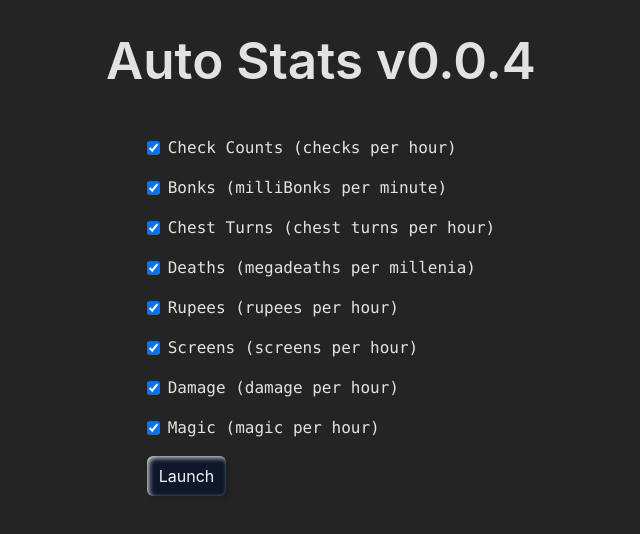
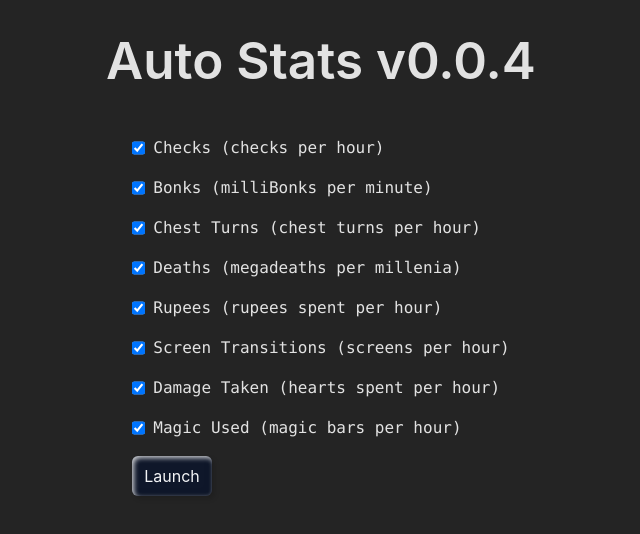
Before and after one commit to StructuralMike/thettracker, a React (Vite) app: page / in a window 1280 px wide. Shown: the top 534 px of the page, without its empty margins (319-959 px from the left). Built offline with nearby package versions, Linux system fonts and the light colour scheme.

Commit message:
dont floor the hours

```diff
--- a/src/App.tsx
+++ b/src/App.tsx
@@ -46,8 +46,8 @@ function App(props: userSettingsProps) {
   const timer = Timer(timerProps.current);
   const [manualCheckCount, setManualCheckCount] = useState<number>(0);
   const seconds = Math.floor(timer.duration / 1000);
-  const hours = Math.floor(seconds / 3600);
-  const cph = Math.round((data.checkCount + manualCheckCount) / hours);
+  const hours = timer.duration / 3600000;
+  const cph = Math.round((data.checkCount + manualCheckCount) / (seconds / 3600));
   const duration = new Date(seconds * 1000).toISOString().substr(11, 8);
   const mBpm = Math.round(data.bonks / (seconds / 60) * 1000);
   const ctph = Math.round(data.chestTurns / hours);
--- a/src/launchpage.tsx
+++ b/src/launchpage.tsx
@@ -37,14 +37,14 @@ const LaunchPage = () => {
         </div>
         <div className="flex justify-center items-center mt-8">
             <form onSubmit={handleSubmit} className="space-y-4">
-            <Checkbox checked={settings.checkCount} handleChange={handleChange} name="checkCount" label="Check Counts (checks per hour)" />
+            <Checkbox checked={settings.checkCount} handleChange={handleChange} name="checkCount" label="Checks (checks per hour)" />
             <Checkbox checked={settings.bonks} handleChange={handleChange} name="bonks" label="Bonks (milliBonks per minute)" />
             <Checkbox checked={settings.chestTurns} handleChange={handleChange} name="chestTurns" label="Chest Turns (chest turns per hour)" />
             <Checkbox checked={settings.deaths} handleChange={handleChange} name="deaths" label="Deaths (megadeaths per millenia)" />
-            <Checkbox checked={settings.rupees} handleChange={handleChange} name="rupees" label="Rupees (rupees per hour)" />
-            <Checkbox checked={settings.screens} handleChange={handleChange} name="screens" label="Screens (screens per hour)" />
-            <Checkbox checked={settings.damage} handleChange={handleChange} name="damage" label="Damage (damage per hour)" />
-            <Checkbox checked={settings.magic} handleChange={handleChange} name="magic" label="Magic (magic per hour)" />
+            <Checkbox checked={settings.rupees} handleChange={handleChange} name="rupees" label="Rupees (rupees spent per hour)" />
+            <Checkbox checked={settings.screens} handleChange={handleChange} name="screens" label="Screen Transitions (screens per hour)" />
+            <Checkbox checked={settings.damage} handleChange={handleChange} name="damage" label="Damage Taken (hearts spent per hour)" />
+            <Checkbox checked={settings.magic} handleChange={handleChange} name="magic" label="Magic Used (magic bars per hour)" />
             <button type="submit" className="bg-slate-900 hover:bg-slate-700 active:bg-red-700 text-gray-100 py-2 px-3 beveled-box rounded-md flex items-center justify-center gap-2 transition-all duration-150 ease-in-out text-s active:shadow-inner active:scale-95">
                 Launch
             </button>
```
